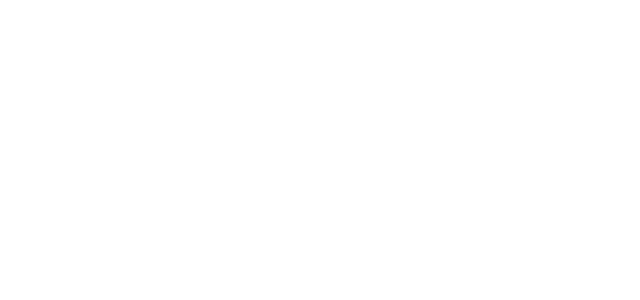
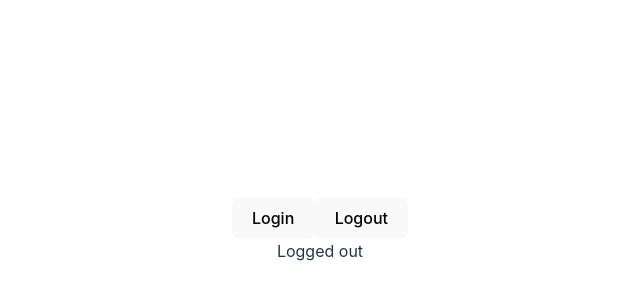
Before and after one commit to korbosit/react_typescript, a React (Vite) app in the folder react_typescript/: page / in a window 1280 px wide. Shown: the part 170-470 px from the top of the page, without its empty margins (320-960 px from the left). Built offline with nearby package versions, Linux system fonts and the light colour scheme.

Commit message:
#9_useState_Hook

```diff
--- a/react_typescript/src/App.tsx
+++ b/react_typescript/src/App.tsx
@@ -1,7 +1,12 @@
 import "./App.css";
+import Loggedin from "./components/state/Loggedin";
 
 function App() {
-    return <div className="App"></div>;
+    return (
+        <div className="App">
+            <Loggedin />
+        </div>
+    );
 }
 
 export default App;
--- /dev/null
+++ b/react_typescript/src/components/state/Loggedin.tsx
@@ -0,0 +1,18 @@
+import { useState } from "react";
+
+export default function Loggedin() {
+    const [isLoggedIn, setIsLoggedIn] = useState(false);
+    const handleLogin = () => {
+        setIsLoggedIn(true);
+    };
+    const handleLogout = () => {
+        setIsLoggedIn(false);
+    };
+    return (
+        <div>
+            <button onClick={handleLogin}>Login</button>
+            <button onClick={handleLogout}>Logout</button>
+            <div>{isLoggedIn ? "Logged in" : "Logged out"}</div>
+        </div>
+    );
+}
```
